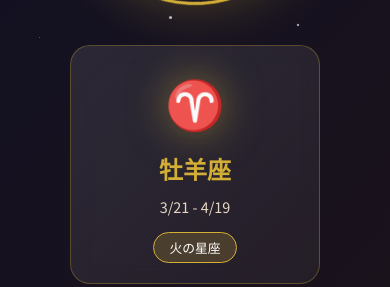
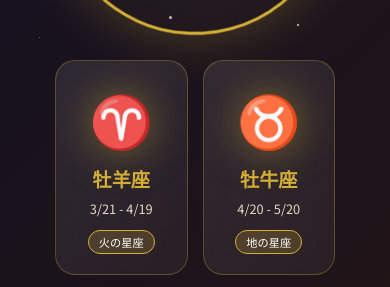
Before and after one commit to NH02025/github123, a plain HTML site: page index.html in a window 390 px wide. Shown: the part 802-1089 px from the top of the page. Drawn offline with Linux system fonts and the light colour scheme.

Commit message:
Fix responsive design for mobile zodiac cards - improve size and layout

```diff
--- a/index.html
+++ b/index.html
@@ -1192,8 +1192,34 @@
             }
 
             .zodiac-signs {
-                grid-template-columns: 1fr;
-                gap: 15px;
+                grid-template-columns: repeat(2, 1fr);
+                gap: 20px;
+                margin: 30px 0;
+            }
+
+            .zodiac-card {
+                padding: 25px 20px;
+                min-height: 180px;
+            }
+
+            .zodiac-emoji {
+                font-size: 3.5rem;
+                margin-bottom: 12px;
+            }
+
+            .zodiac-name {
+                font-size: 1.3rem;
+                margin-bottom: 8px;
+            }
+
+            .zodiac-period {
+                font-size: 0.85rem;
+                margin-bottom: 12px;
+            }
+
+            .zodiac-element {
+                font-size: 0.75rem;
+                padding: 4px 12px;
             }
 
             .fortune-content {
@@ -1216,22 +1242,45 @@
             }
 
             .zodiac-wheel {
-                width: 250px;
-                height: 250px;
+                width: 280px;
+                height: 280px;
             }
 
             .zodiac-center {
-                width: 120px;
-                height: 120px;
+                width: 140px;
+                height: 140px;
                 font-size: 2.5rem;
             }
 
+            .zodiac-signs {
+                grid-template-columns: repeat(2, 1fr);
+                gap: 15px;
+                margin: 25px 0;
+            }
+
             .zodiac-card {
-                padding: 20px;
+                padding: 20px 15px;
+                min-height: 160px;
             }
 
             .zodiac-emoji {
-                font-size: 3rem;
+                font-size: 3.2rem;
+                margin-bottom: 10px;
+            }
+
+            .zodiac-name {
+                font-size: 1.2rem;
+                margin-bottom: 6px;
+            }
+
+            .zodiac-period {
+                font-size: 0.8rem;
+                margin-bottom: 10px;
+            }
+
+            .zodiac-element {
+                font-size: 0.7rem;
+                padding: 3px 10px;
             }
         }
     </style>
```
